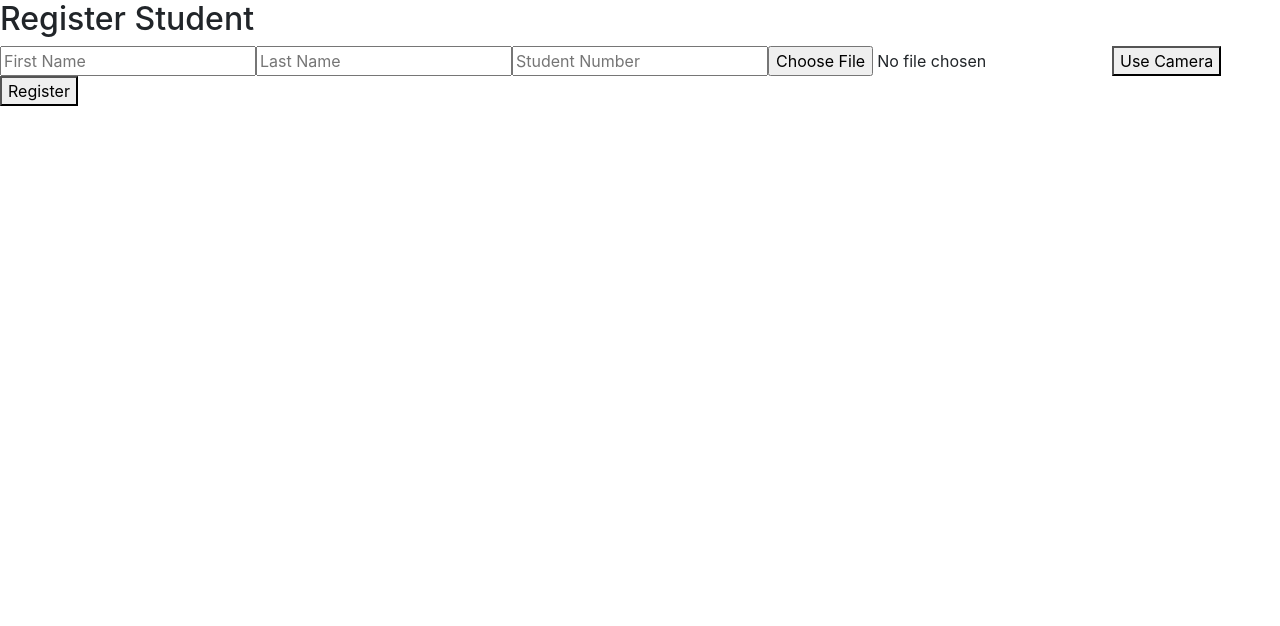
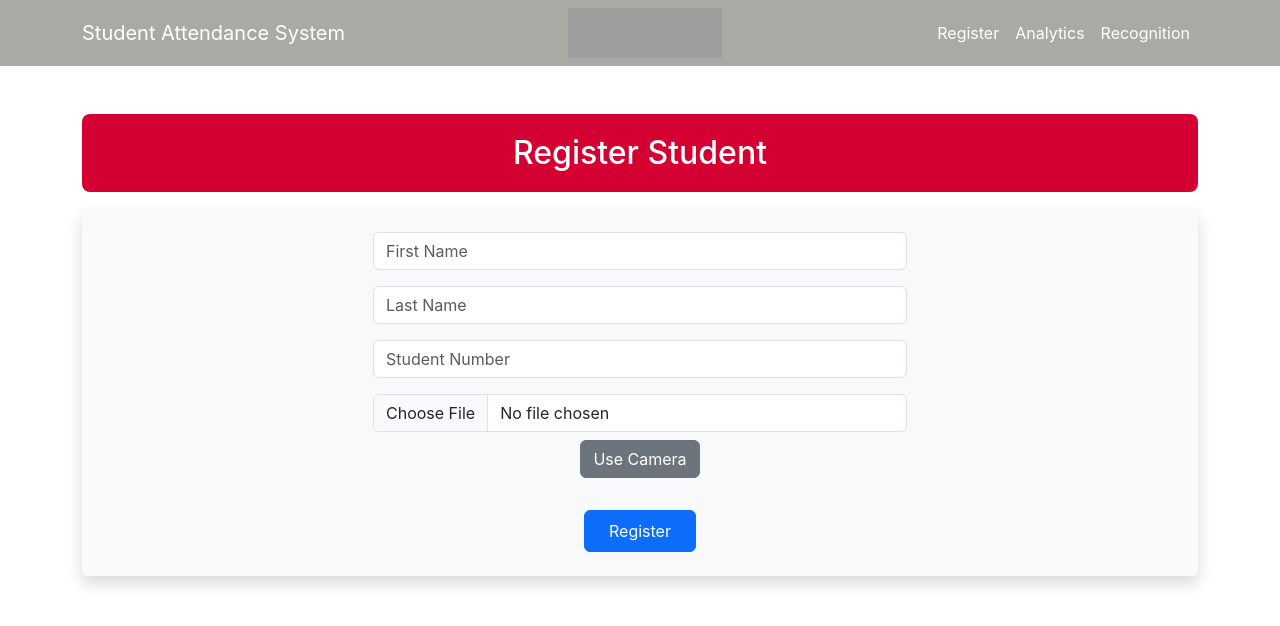
Before and after one commit to dhardy03/Facial_Recognition_Attendance_System, a React (Create React App) app in the folder webapp/: page /register in a window 1280 px wide. Shown: the top 626 px of the page. Built offline with nearby package versions, Linux system fonts and the light colour scheme; grey boxes are pictures that could not be loaded.

Commit message:
front-end basically done

```diff
--- a/webapp/src/App.js
+++ b/webapp/src/App.js
@@ -6,10 +6,30 @@ import Recognition from "./pages/Recognition.js";
 import "./App.css";
 import Analytics from "./pages/analytics";
 import "bootstrap/dist/css/bootstrap.min.css";
+import Logo from "./pages/resources/ReadingUniLogo.png";
 
 function App() {
   return (
     <Router>
+      <nav className="navbar navbar-expand-lg" style={{ backgroundColor: "#aaaaa5" }}>
+        <div className="container">
+          <Link className="navbar-brand text-white" to="/">Student Attendance System</Link>
+          <button className="navbar-toggler" type="button" data-bs-toggle="collapse" data-bs-target="#navbarNav">
+            <span className="navbar-toggler-icon"></span>
+          </button>
+          <div className="container text-center">
+            <img src={Logo} alt="Logo" width="154" height="50" />
+          </div>
+          <div className="collapse navbar-collapse" id="navbarNav">
+            <ul className="navbar-nav ms-auto">
+              <li className="nav-item"><Link className="nav-link text-white" to="/register">Register</Link></li>
+              <li className="nav-item"><Link className="nav-link text-white" to="/analytics">Analytics</Link></li>
+              <li className="nav-item"><Link className="nav-link text-white" to="/recognition">Recognition</Link></li>
+            </ul>
+          </div>
+        </div>
+      </nav>
+
       <Routes>
         <Route path="/" element={<Navigate to="/home" replace />} />
         <Route path="/home" element={<Home />} />
--- a/webapp/src/pages/Home.js
+++ b/webapp/src/pages/Home.js
@@ -5,25 +5,7 @@ import Logo from "./resources/ReadingUniLogo.png"
 function Home() {
   return (
       <div>
-          <nav className="navbar navbar-expand-lg" style={{backgroundColor: "#aaaaa5"}}>
-              <div className="container">
-                  <a className="navbar-brand text-white" href="#">Student Attendance System</a>
-                  <button className="navbar-toggler" type="button" data-bs-toggle="collapse" data-bs-target="#navbarNav">
-                      <span className="navbar-toggler-icon"></span>
-                  </button>
-                  <div className="container text-center">
-                      <img src={Logo} alt="Logo" width={"154"} height={"50"} />
-                  </div>
-                  <div className="collapse navbar-collapse" id="navbarNav">
-                      <ul className="navbar-nav ms-auto">
-                          <li className="nav-item"><Link className="nav-link text-white" to="/register">Register</Link>
-                          </li>
-                          <li className="nav-item"><Link className="nav-link text-white" to="/analytics">Analytics</Link></li>
-                          <li className="nav-item"><Link className="nav-link text-white" to="/recognition">Recognition</Link></li>
-                      </ul>
-                  </div>
-              </div>
-          </nav>
+
 
           <header className="Main-Section text-center py-5 text-white">
               <div className="container">
--- a/webapp/src/pages/Recognition.js
+++ b/webapp/src/pages/Recognition.js
@@ -82,8 +82,14 @@ const Recognition = () => {
 
   return (
       <div className="container text-center py-5">
+          <div style={{ backgroundColor:"#d30031",
+              color:"white",
+              padding:"20px",
+              borderRadius:"8px",
+              textAlign:"center" }}>
         <h1 className="mb-4">Face Detection and Recognition</h1>
-
+        </div>
+          <div className="bg-light p-4 mt-3 rounded shadow">
             <div className="d-flex justify-content-center">
               <video
                   ref={videoRef}
@@ -93,6 +99,7 @@ const Recognition = () => {
                   height="480"
                   className="border rounded shadow"
               ></video>
+            </div>
       </div>
 
         <div className="mt-4">
@@ -116,7 +123,7 @@ const Recognition = () => {
             onClick={captureFrame}
             disabled={isProcessing}
         >
-          {isProcessing ? "Processing..." : "Capture and Process"}
+          {isProcessing ? "Processing..." : "Capture"}
         </button>
 
         {recognizedStudents.length > 0 && (
@@ -133,6 +140,7 @@ const Recognition = () => {
         )}
 
         {processedImage && (
+            <div className="bg-light p-4 mt-3 rounded shadow">
                 <div className="mt-5">
                     <h2>Recognition Results!</h2>
                     <img
@@ -143,6 +151,7 @@ const Recognition = () => {
                         className="border rounded shadow"
                     />
                 </div>
+            </div>
                 )}
             </div>
 
--- a/webapp/src/pages/Register.js
+++ b/webapp/src/pages/Register.js
@@ -11,6 +11,7 @@ function Register() {
   const [useCamera, setUseCamera] = useState(false);
   const videoRef = useRef(null);
   const canvasRef = useRef(null);
+  const [capturedImage, setCapturedImage] = useState(null);
 
   const handlePhotoChange = (e) => {
     setPhoto(e.target.files[0]);
@@ -37,6 +38,7 @@ function Register() {
       canvas.width = video.videoWidth;
       canvas.height = video.videoHeight;
       context.drawImage(video, 0, 0, canvas.width, canvas.height);
+      setCapturedImage(canvasRef.current.toDataURL("image/png"));
 
       canvas.toBlob((blob) => {
         const file = new File([blob], "captured_photo.jpg", { type: "image/jpeg" });
@@ -74,55 +76,81 @@ function Register() {
   };
 
   return (
-    <div>
-      <h2>Register Student</h2>
-      <form onSubmit={handleRegister}>
+<div className="container py-5">
+      <div style={{ backgroundColor: "#d30031", color: "white", padding: "20px", borderRadius: "8px", textAlign: "center" }}>
+        <h2 className="mb-0">Register Student</h2>
+      </div>
+
+      <div className="bg-light p-4 mt-3 rounded shadow">
+        <form onSubmit={handleRegister} className="text-center">
+          <div className="mb-3">
             <input
               type="text"
               placeholder="First Name"
               value={firstName}
               onChange={(e) => setFirstName(e.target.value)}
               required
+              className="form-control w-50 mx-auto"
             />
+          </div>
+
+          <div className="mb-3">
             <input
               type="text"
               placeholder="Last Name"
               value={lastName}
               onChange={(e) => setLastName(e.target.value)}
               required
+              className="form-control w-50 mx-auto"
             />
+          </div>
+
+          <div className="mb-3">
             <input
               type="text"
               placeholder="Student Number"
               value={studentNumber}
               onChange={(e) => setStudentNumber(e.target.value)}
               required
+              className="form-control w-50 mx-auto"
             />
+          </div>
 
-        {/* Upload Photo */}
-        {!useCamera && (
-          <>
-            <input type="file" accept="image/*" onChange={handlePhotoChange} required />
-            <button type="button" onClick={startCamera}>
+          {!useCamera && !capturedImage && (
+            <div className="mb-3">
+              <input type="file" accept="image/*" onChange={handlePhotoChange} required className="form-control w-50 mx-auto" />
+              <button type="button" onClick={startCamera} className="btn btn-secondary mt-2">
                 Use Camera
               </button>
-          </>
+            </div>
           )}
 
-        {/* Camera Capture */}
           {useCamera && (
-          <>
-            <video ref={videoRef} autoPlay style={{ width: "100%", maxHeight: "300px" }} />
-            <button type="button" onClick={capturePhoto}>Capture Photo</button>
+          <div className="mb-3 text-center">
+            <video ref={videoRef} autoPlay className="border rounded shadow w-50 d-block mx-auto" />
+
+            <button type="button" onClick={capturePhoto} className="btn btn-warning mt-2">
+              Capture Photo
+            </button>
+
             <canvas ref={canvasRef} style={{ display: "none" }} />
-          </>
+          </div>
         )}
 
-        <button type="submit" disabled={loading}>
+          {capturedImage && (
+            <div className="mb-3">
+              <h5>Captured Photo:</h5>
+              <img src={capturedImage} alt="Captured" className="border rounded shadow w-50" />
+            </div>
+          )}
+
+          <button type="submit" className="btn btn-primary mt-3 px-4 py-2" disabled={loading}>
             {loading ? "Registering..." : "Register"}
           </button>
         </form>
-      {message && <p>{message}</p>}
+
+        {message && <p className="mt-3 text-success">{message}</p>}
+      </div>
     </div>
   );
 }
--- a/webapp/src/pages/analytics.js
+++ b/webapp/src/pages/analytics.js
@@ -8,14 +8,17 @@ function Analytics() {
         const [students, setStudents] = useState([]);
     const [selectedStudent, setSelectedStudent] = useState([]);
 
-    // Fetch attendance per module (stacked bar chart)
+    const getColor = (index) => {
+    const colors = ["#8884d8", "#82ca9d", "#ffc658", "#ff8042", "#8dd1e1"];
+    return colors[index % colors.length];
+    };
+
     useEffect(() => {
         axios.get("http://localhost:5000/analytics")
             .then(response => setAttendanceData(response.data))
             .catch(error => console.error("Error fetching attendance by module:", error));
     }, []);
 
-    // Fetch attendance by student
     useEffect(() => {
         axios.get("http://localhost:5000/analytics/students")
             .then(response => setStudentAttendance(response.data))
@@ -31,27 +34,33 @@ function Analytics() {
     }, [selectedStudent]);
 
     return (
-        <div>
-            <h2>Attendance Overview</h2>
+<div className="container py-5">
+      <div style={{ backgroundColor: "#d30031", color: "white", padding: "20px", borderRadius: "8px", textAlign: "center" }}>
+        <h2 className="mb-0">Attendance Overview</h2>
+      </div>
 
-            {/* Stacked Bar Chart for Attendance per Module */}
-            <h3>Attendance per Module</h3>
+      <div className="bg-light p-4 mt-3 rounded shadow">
+        <h3 className="text-center">Attendance per Module</h3>
         {attendanceData.length > 0 && (
+          <div className="d-flex justify-content-center">
             <BarChart width={700} height={400} data={attendanceData}>
               <CartesianGrid strokeDasharray="3 3" />
               <XAxis dataKey="class_name" />
               <YAxis />
               <Tooltip />
               <Legend />
-                    {Object.keys(attendanceData[0]).filter(k => k !== "class_name").map((name, index) => (
+              {Object.keys(attendanceData[0])
+                .filter((k) => k !== "class_name")
+                .map((name, index) => (
                   <Bar key={name} dataKey={name} stackId="a" fill={getColor(index)} />
                 ))}
             </BarChart>
+          </div>
         )}
 
-            {/* Bar Chart for Attendance by Student */}
-            <h3>Attendance by Student</h3>
+        <h3 className="text-center mt-4">Attendance by Student</h3>
         {studentAttendance.length > 0 && (
+          <div className="d-flex justify-content-center">
             <BarChart width={700} height={400} data={studentAttendance}>
               <CartesianGrid strokeDasharray="3 3" />
               <XAxis dataKey="name" />
@@ -59,13 +68,14 @@ function Analytics() {
               <Tooltip />
               <Bar dataKey="attendance" fill="#82ca9d" />
             </BarChart>
+          </div>
         )}
 
-            <div>
-                <label>Select Student</label>
-                <select onChange={(e) => setSelectedStudent(e.target.value)}>
+        <div className="text-center mt-4">
+          <label className="fw-bold">Select Student</label>
+          <select className="form-select w-50 mx-auto mt-2" onChange={(e) => setSelectedStudent(e.target.value)}>
             <option value="">Select a student</option>
-                    {students.map(student => (
+            {students.map((student) => (
               <option key={student.id} value={student.id}>
                 {student.name}
               </option>
@@ -73,13 +83,8 @@ function Analytics() {
           </select>
         </div>
       </div>
+    </div>
   );
 }
 
-// Function to assign different colors to students in the stacked chart
-const getColor = (index) => {
-    const colors = ["#8884d8", "#82ca9d", "#ffc658", "#ff8042", "#8dd1e1"];
-    return colors[index % colors.length];
-};
-
 export default Analytics;
```
Lines whose indentation alone changed are shown as unchanged.
